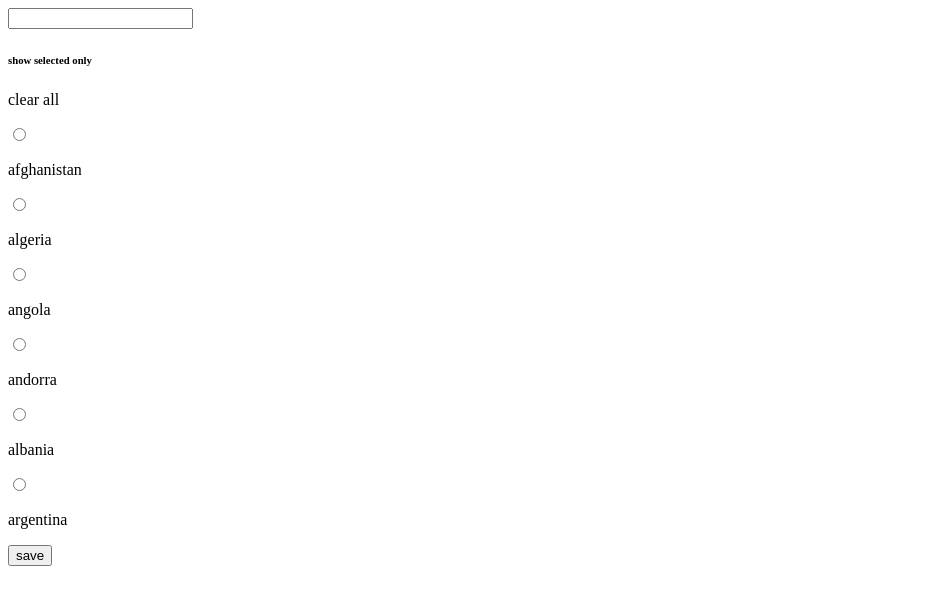
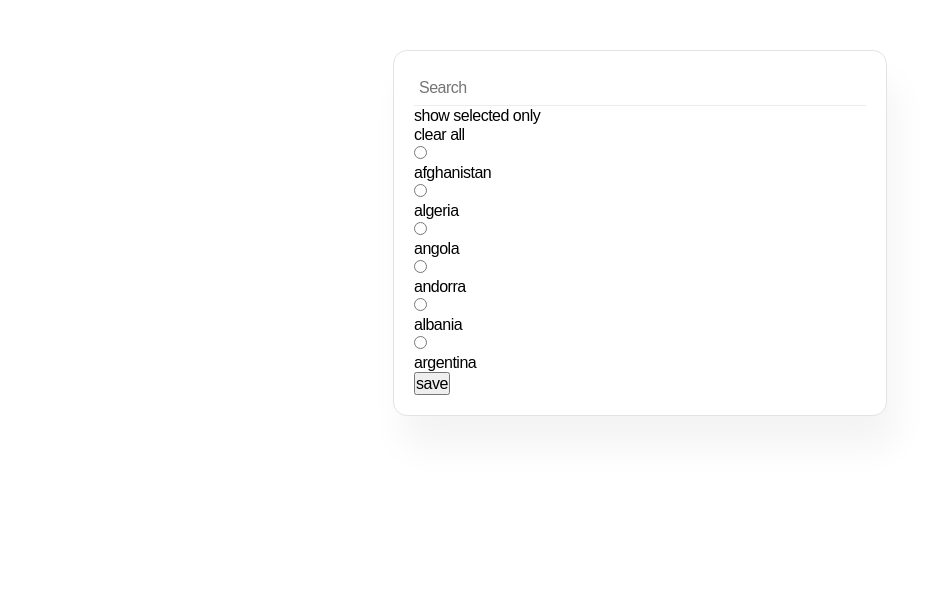
Before and after one commit to rejoan121615/form-search-option-vanilla-js, a plain HTML site: page index.html in a window 1280 px wide. Shown: the whole page, without its empty margins (0-942 px from the left). Drawn offline with Linux system fonts and the light colour scheme.

Commit message:
header section complete

```diff
--- a/index.html
+++ b/index.html
@@ -5,6 +5,7 @@
         <meta http-equiv="X-UA-Compatible" content="IE=edge" />
         <meta name="viewport" content="width=device-width, initial-scale=1.0" />
         <title>Document</title>
+        <link rel="stylesheet" href="./css/style.css">
     </head>
     <body>
         <section>
@@ -12,11 +13,11 @@
                 <form>
                     <div class="form-wrap">
                         <!-- search box  -->
-                        <div class="input-wrap">
-                            <input type="text" />
+                        <div class="form-header">
+                            <input type="text" placeholder="Search"  />
                         </div>
                         <!-- radio buttons  -->
-                        <div>
+                        <div class="form-body">
                             <!-- radio controller  -->
                             <div class="radio-input-controller">
                                 <div>
@@ -53,7 +54,7 @@
                             </div>
                         </div>
                         <!-- form footer  -->
-                        <div>
+                        <div class="form-footer">
                             <button type="submit" value="save">save</button>
                         </div>
                     </div>
--- a/scss/style.scss
+++ b/scss/style.scss
@@ -0,0 +1,51 @@
+* {
+    margin: 0;
+    padding: 0;
+    box-sizing: border-box;
+    font-family: Arial, Helvetica, sans-serif;
+    font-style: normal;
+    font-weight: 475;
+    font-size: 16px;
+    line-height: 19px;
+    letter-spacing: -0.5px;
+}
+
+section {
+    width: 100%;
+    margin-top: 50px;
+}
+
+.container {
+    display: flex;
+    flex-direction: column;
+    align-items: flex-start;
+    padding: 20px;
+    position: relative;
+    width: 494px;
+    background: #ffffff;
+    border: 1px solid #e1e3e6;
+    box-shadow: 9px 32px 35px rgba(0, 0, 0, 0.0464653);
+    border-radius: 14px;
+    margin-left: auto;
+    margin-right: auto;
+    form {
+        width: 100%;
+        height: 100%;
+    }
+    // form header
+    .form-header {
+        width: 100%;
+        height: 35px;
+        input {
+            color: #343434;
+            width: 100%;
+            height: 100%;
+            border: none;
+            border-bottom: 1px solid #ececec;
+            padding: 5px;
+            &:focus {
+                outline: none;
+            }
+        }
+    }
+}
```
Also changed, not shown: css/style.css, 1 other file.
